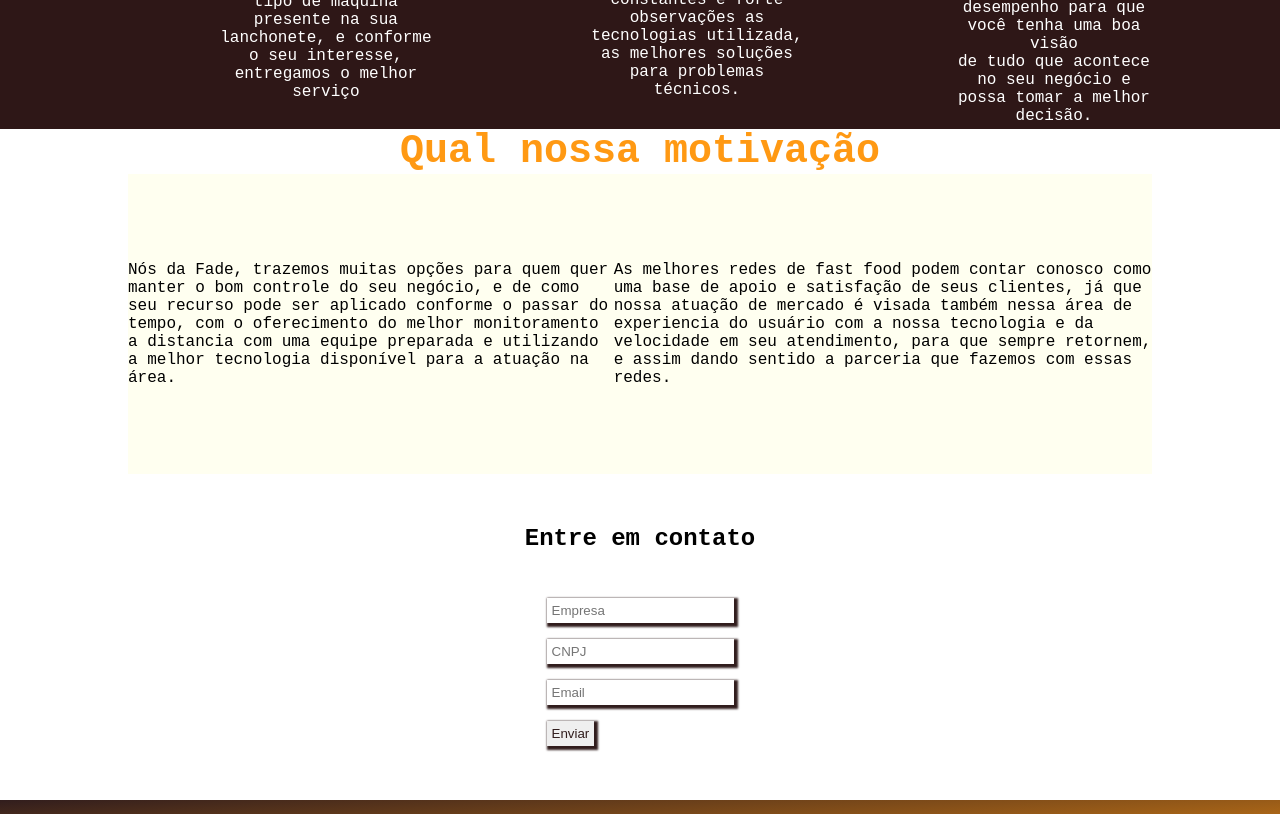
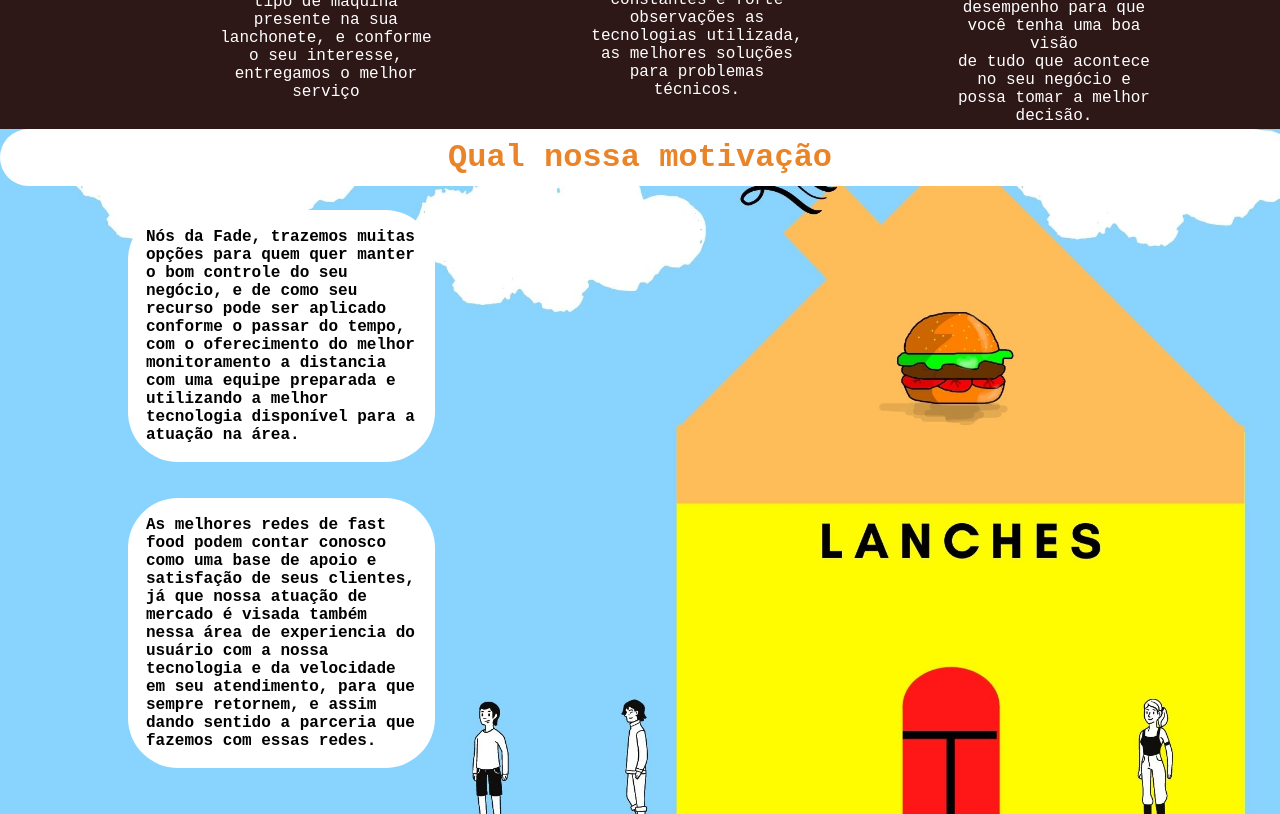
Before and after one commit to sergioetrindade/GRUPO-10-2ADSA, a plain HTML site: page site-institucional/pagina-inicial/index.html in a window 1280 px wide. Shown: the part 1130-1944 px from the top of the page. Drawn offline with Linux system fonts and the light colour scheme.

Commit message:
Alterei algumas coisas no site
adcionei uma nova imagem de fundo no sobre e mudei algumas coisas

importante: vamos nos atentar em organizar o codigo dentro de suas respectivas pastas e não desorganizar o código!!!!

```diff
--- a/site-institucional/pagina-inicial/CSS/sobre.css
+++ b/site-institucional/pagina-inicial/CSS/sobre.css
@@ -1,25 +1,44 @@
 .sobre{
-    height: 300px;
-    background-color: ivory;
-    background-size: cover;
+    height: 720px;
+    background: #89d4fe url(../imagens/fundosobre.jpg) no-repeat scroll;
+    background-size:  1265px;
+    background-position: right;
     padding: 0px 0px 0px 0px;
 }
 
-.sobre h3{
+.sobre h1{
     text-align: center;
-    margin-top: 30px;
     padding: 10px;
     color: rgb(233, 133, 40);
 }
 
-.p1{
-    text-align: left;
-    margin-bottom: 20px;
+.titulo{
+    border-radius: 50px;
 
-    align-items: center;
+    margin-bottom: 24px;
+    text-align: center;
+    justify-content: space-around;
+    background-color: white;
+
+}
+
+.box1{
+    height: 30%;
+    width: 30%;
+    display: flex;
+    flex-direction: column;
+    border-radius: 50px;
+    background-color: white;
+
+}
+
+.box1 p{
+    padding: 18px;
+    font-weight: bold;
+
+
 }
 
 .p2{
-    text-align: right;
-    align-items: center;
+
 }
--- a/site-institucional/pagina-inicial/CSS/style.css
+++ b/site-institucional/pagina-inicial/CSS/style.css
@@ -79,6 +79,7 @@ main{
     padding: 20px;
     justify-content: space-around;
     grid-area: footer;
+    height: 90px;
 
 }
 
@@ -95,45 +96,3 @@ main{
     display: flex;
     justify-content: space-between;
 }
-
-.sobre{
-    display: flex;
-    align-items: center;
-}
-
-.motivacao{
-    display: flex;
-    justify-content: center;
-    color: rgb(255,153,19);
-    font-size: 2.5rem;
-}
-
-.formulario{
-    margin-top: 5%;
-    display: flex;
-    align-items: center;
-    flex-direction: column;
-}
-
-#titulo{
-    margin-bottom: 20%;
-    display: flex;
-    flex-direction: column;
-}
-
-.campo{
-        margin-bottom: 1em;
-    }
-
-input{
-    padding: 5px;
-    box-shadow: 2px 2px 2px 2px ;
-    color: rgb(49, 29, 29);
-}
-
-.btn{
-    margin-bottom: 20%;
-    box-shadow: 2px 2px 2px 2px;
-    color: rgb(49, 29, 29);
-    padding: 5px;
-}
--- a/site-institucional/pagina-inicial/index.html
+++ b/site-institucional/pagina-inicial/index.html
@@ -105,43 +105,38 @@
         </div>
       </div>
     </div>
-    <h3 class="motivacao">Qual nossa motivação</h3>
+
+<div class="sobre">
+
+  <div class="titulo">
+    <h1>Qual nossa motivação</h1>
+  </div>
+
+
+
         <div class="container">
-      <div class="sobre">
+
+         <div class="box1">
+            <p>
               Nós da Fade, trazemos muitas opções para quem quer manter o bom controle do seu negócio, e de como seu recurso
               pode ser aplicado conforme o passar do tempo, com o oferecimento do melhor monitoramento a distancia com uma
               equipe preparada e utilizando a melhor tecnologia disponível para a atuação na área.
-        <p></p>As melhores redes de fast food podem contar conosco como uma base de apoio e satisfação de seus clientes,
+            </p>
+         </div>
+
+            <br> <br>
+          <div class="box1">
+            <p>
+              As melhores redes de fast food podem contar conosco como uma base de apoio e satisfação de seus clientes,
               já que nossa atuação de mercado é visada também nessa área de experiencia do usuário com a nossa tecnologia e da
               velocidade em seu atendimento, para que sempre retornem, e assim dando sentido a parceria que fazemos com essas
               redes.
+            </p>
+          </div>
 
       </div>
-      <section class="formulario">
-        <div>
-          <h1 id="titulo">Entre em contato</h1>
-
-        </div>
-        <form>
-          <fieldset class="grupo">
-            <div class="campo">
-              <input type="text" name="nome" id="nome" placeholder="Empresa">
-            </div>
-            <div class="campo">
-              <input type="text" name="sobrenome" id="sobrenome" placeholder="CNPJ">
     </div>
 
-          </fieldset>
-          <div class="campo">
-            <input type="email" placeholder="Email">
-          </div>
-          <div class="campo">
-            <button class="btn">Enviar</button>
-          </div>
-
-        </form>
-      </section>
-    </div>
   </main>
 
 
```
Also changed, not shown: site-institucional/pagina-inicial/imagens/fundosobre.jpg (added), 1 other file. Lines whose indentation alone changed are shown as unchanged.
